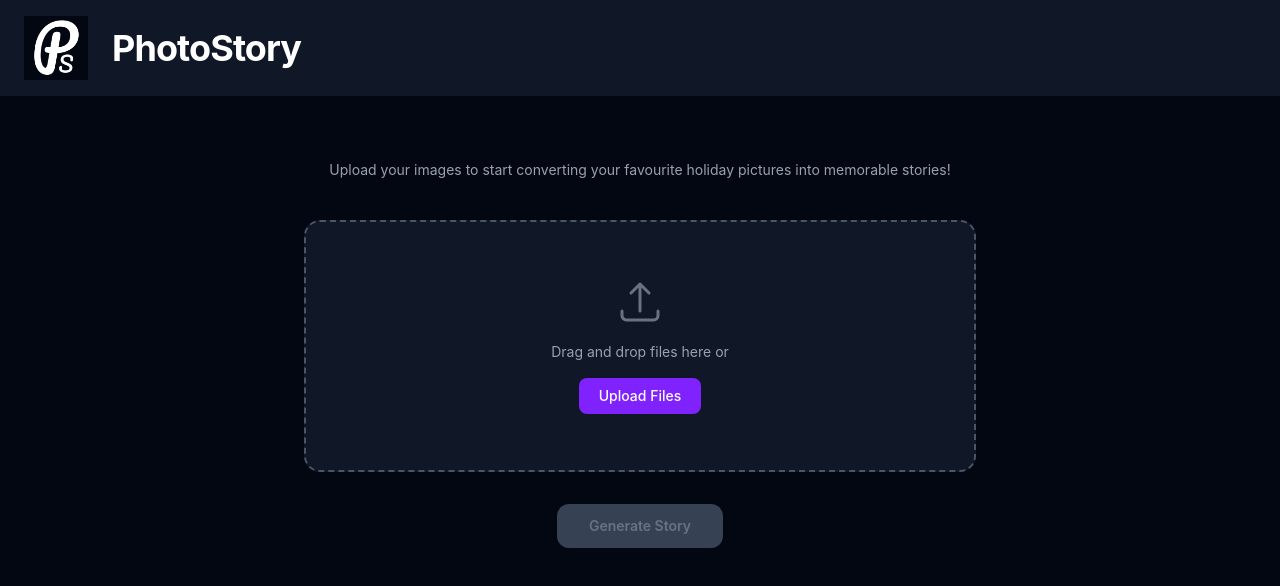
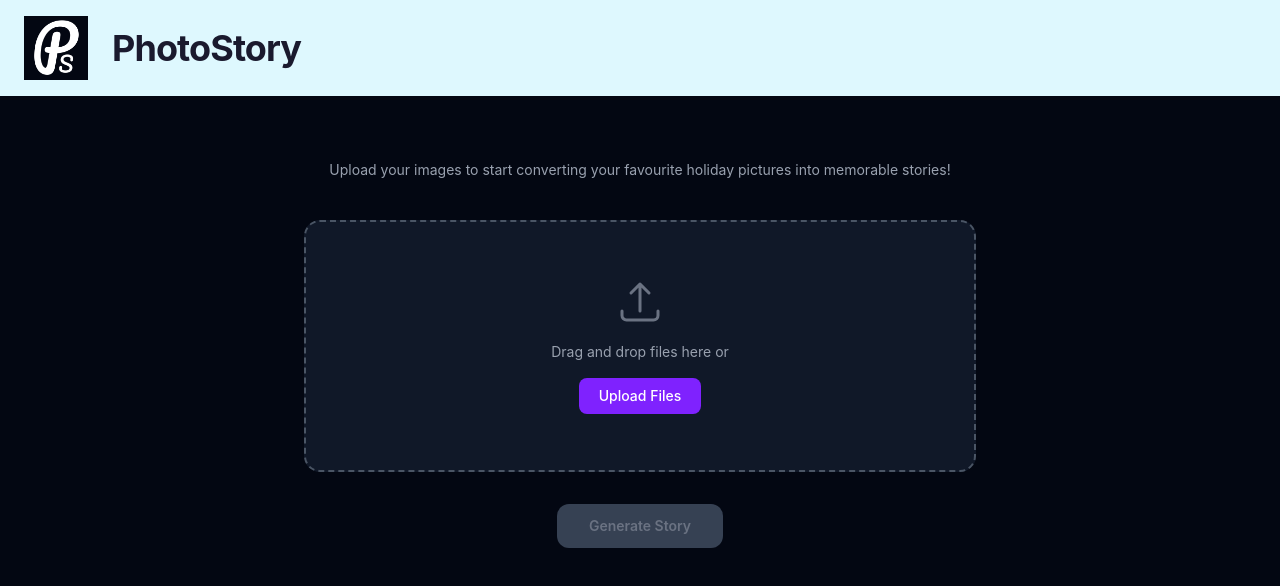
Before and after one commit to vansh-rugnate/photo-story, a React (Vite) app in the folder frontend/: page / in a window 1280 px wide. Shown: the top 586 px of the page. Built offline with nearby package versions, Linux system fonts and the light colour scheme.

Commit message:
Change the banner background colour

```diff
--- a/frontend/src/components/Navbar.jsx
+++ b/frontend/src/components/Navbar.jsx
@@ -2,9 +2,9 @@ import logo from '../assets/logo.png'
 
 export default function Navbar() {
   return (
-    <div className="w-full bg-gray-900 px-6 py-4 flex items-center gap-6 mb-16">
+    <div className="w-full px-6 py-4 flex items-center gap-6 mb-16" style={{ backgroundColor: '#def8fe' }}>
       <img src={logo} alt="Logo" className="h-16 w-auto" />
-      <h1 className="text-4xl font-bold tracking-tight text-white">PhotoStory</h1>
+      <h1 className="text-4xl font-bold tracking-tight" style={{ color: '#1a1a2e' }}>PhotoStory</h1>
     </div>
   )
 }
```
